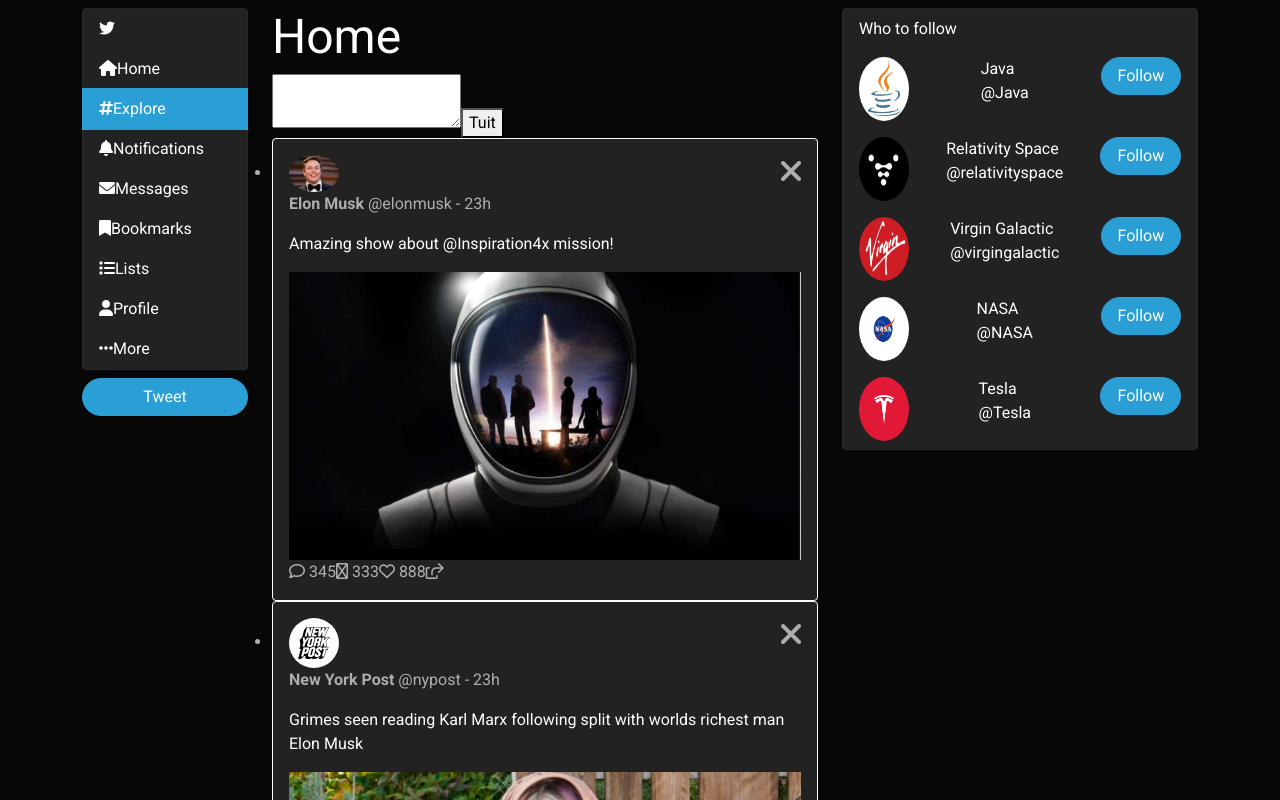
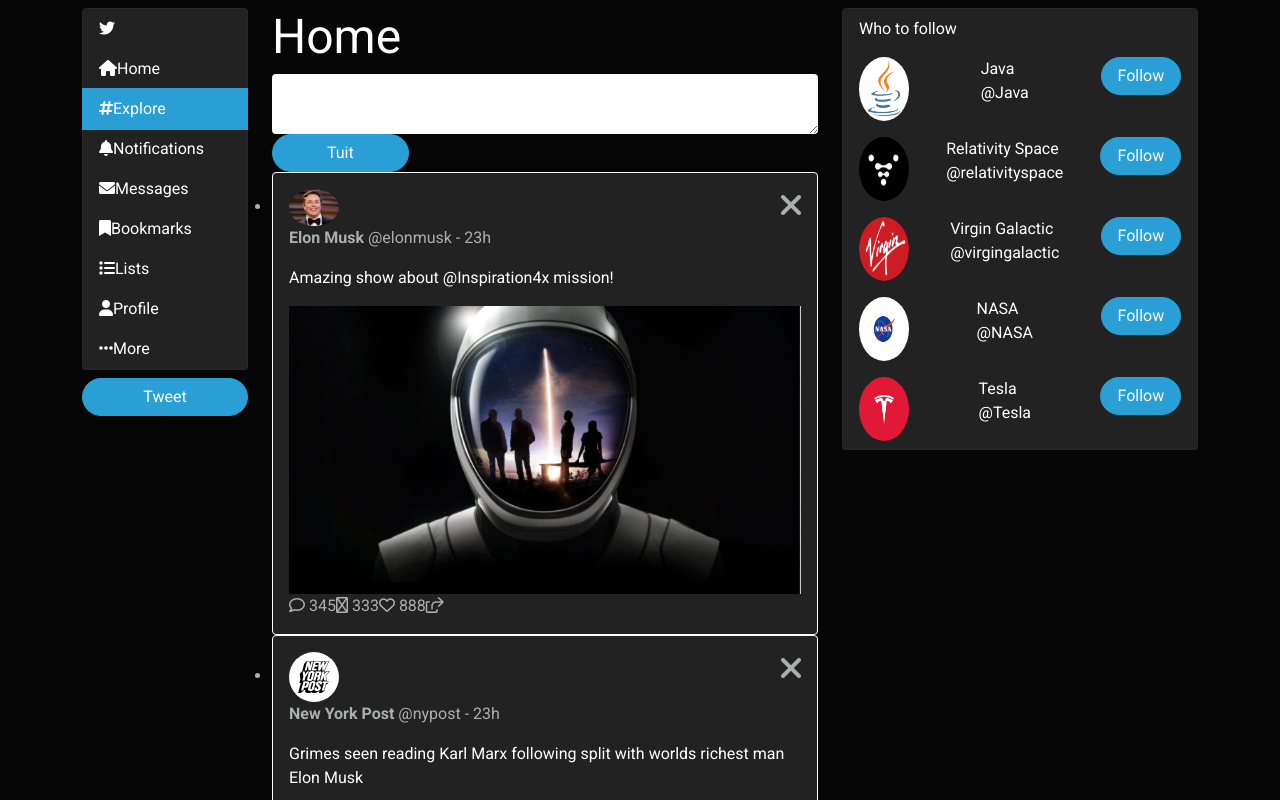
Before and after one commit to lizdonovan/web-dev, a React (Create React App) app: page /tuiter in a window 1280 px wide. Shown: the top 800 px of the page. Built offline with nearby package versions, Linux system fonts and the light colour scheme.

Commit message:
style whats happening text area/button

```diff
--- a/src/components/tuiter/whats-happening/index.js
+++ b/src/components/tuiter/whats-happening/index.js
@@ -13,10 +13,12 @@ const WhatsHappening = () => {
         <>
             <textarea value={whatsHappening}
                       onChange={(event =>
-                      setWhatsHappening(event.target.value))}>
+                      setWhatsHappening(event.target.value))}
+                        className="form-control">
                What's happening?
             </textarea>
-            <button onClick={tuitClickHandler}>
+            <button onClick={tuitClickHandler}
+            className="btn btn-primary btn-block rounded-pill w-25 h-25">
                 Tuit
             </button>
         </>
```
Also changed, not shown: src/components/tuiter/profile/index.js (+6 -11 lines).
